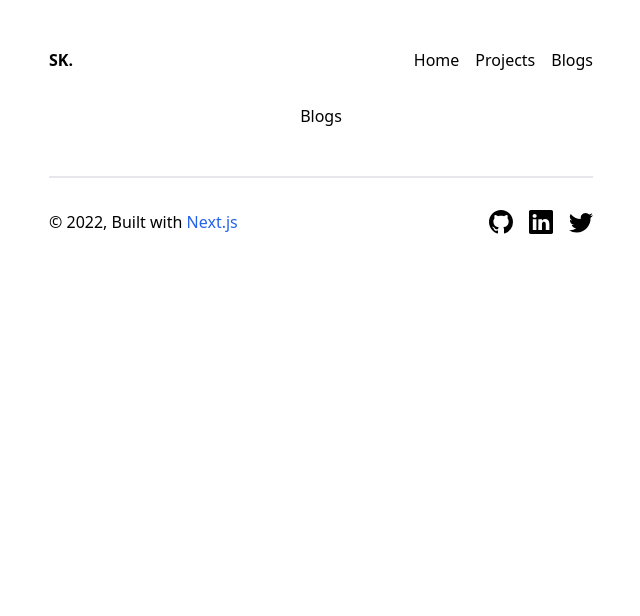
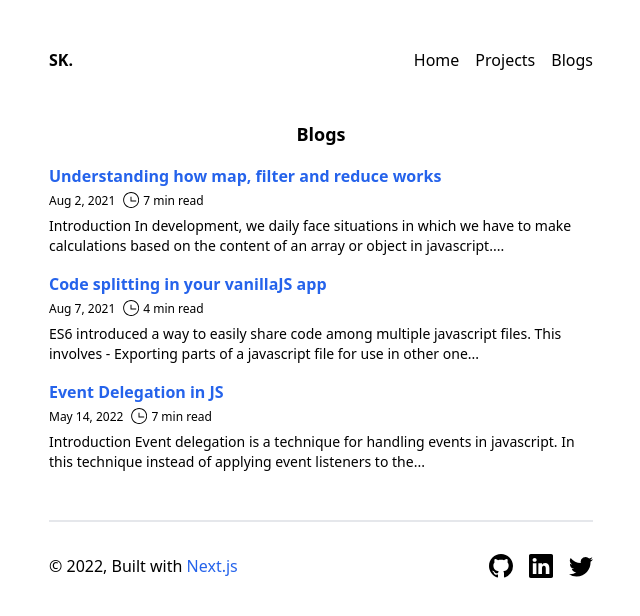
Before and after one commit to SK02K1/portfolio, a Next.js app: page /blogs in a window 1280 px wide. Shown: the top 616 px of the page, without its empty margins (319-959 px from the left). Built offline with nearby package versions, Linux system fonts and the light colour scheme.

Commit message:
add: all blogs listing

```diff
--- a/lib/blog.ts
+++ b/lib/blog.ts
@@ -2,3 +2,8 @@ export const getFeaturedBlogs = async () => {
   const data = await import('data/blogs/index.json');
   return data.blogs.slice(0, 2);
 };
+
+export const getAllBlogs = async () => {
+  const data = await import('data/blogs/index.json');
+  return data.blogs;
+};
--- a/pages/blogs/index.tsx
+++ b/pages/blogs/index.tsx
@@ -1,17 +1,38 @@
-import type { NextPage } from 'next';
 import Head from 'next/head';
+import type { GetStaticProps, NextPage } from 'next';
 
-const Blogs: NextPage = () => {
+import { BlogCard } from 'components';
+import { getAllBlogs } from 'lib';
+import { Blog } from 'types';
+
+type Props = {
+  blogs: Blog[];
+};
+
+const Blogs: NextPage<Props> = ({ blogs }: Props) => {
+  const blogsListing = blogs.map((blog) => {
+    return <BlogCard key={blog.id} blog={blog} />;
+  });
   return (
     <div>
       <Head>
         <title>Blogs | Sourabh Kheraliya</title>
       </Head>
       <main>
-        <h1 className='text-center'>Blogs</h1>
+        <h1 className='text-center text-lg font-semibold py-4'>Blogs</h1>
+        {blogsListing}
       </main>
     </div>
   );
 };
 
 export default Blogs;
+
+export const getStaticProps: GetStaticProps = async () => {
+  const blogs = await getAllBlogs();
+  return {
+    props: {
+      blogs,
+    },
+  };
+};
```
